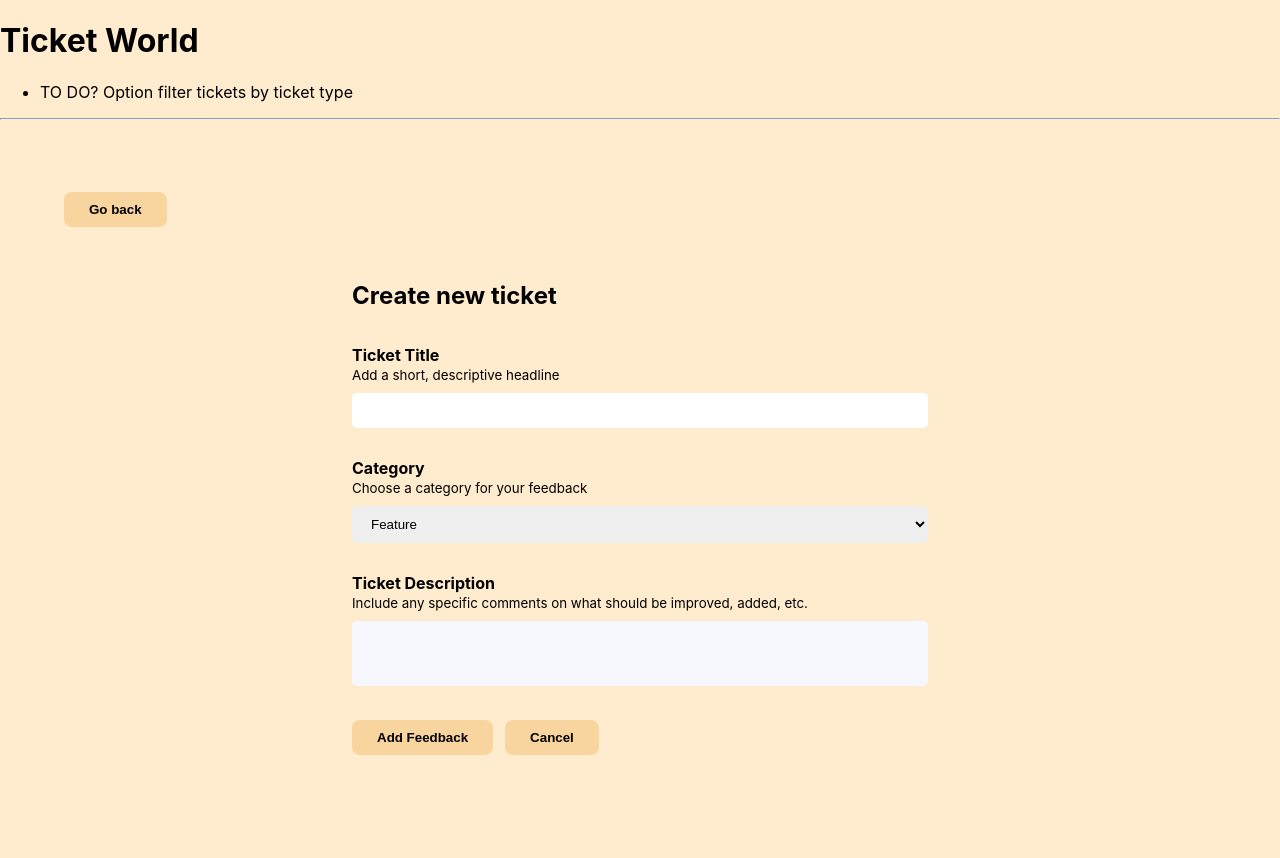
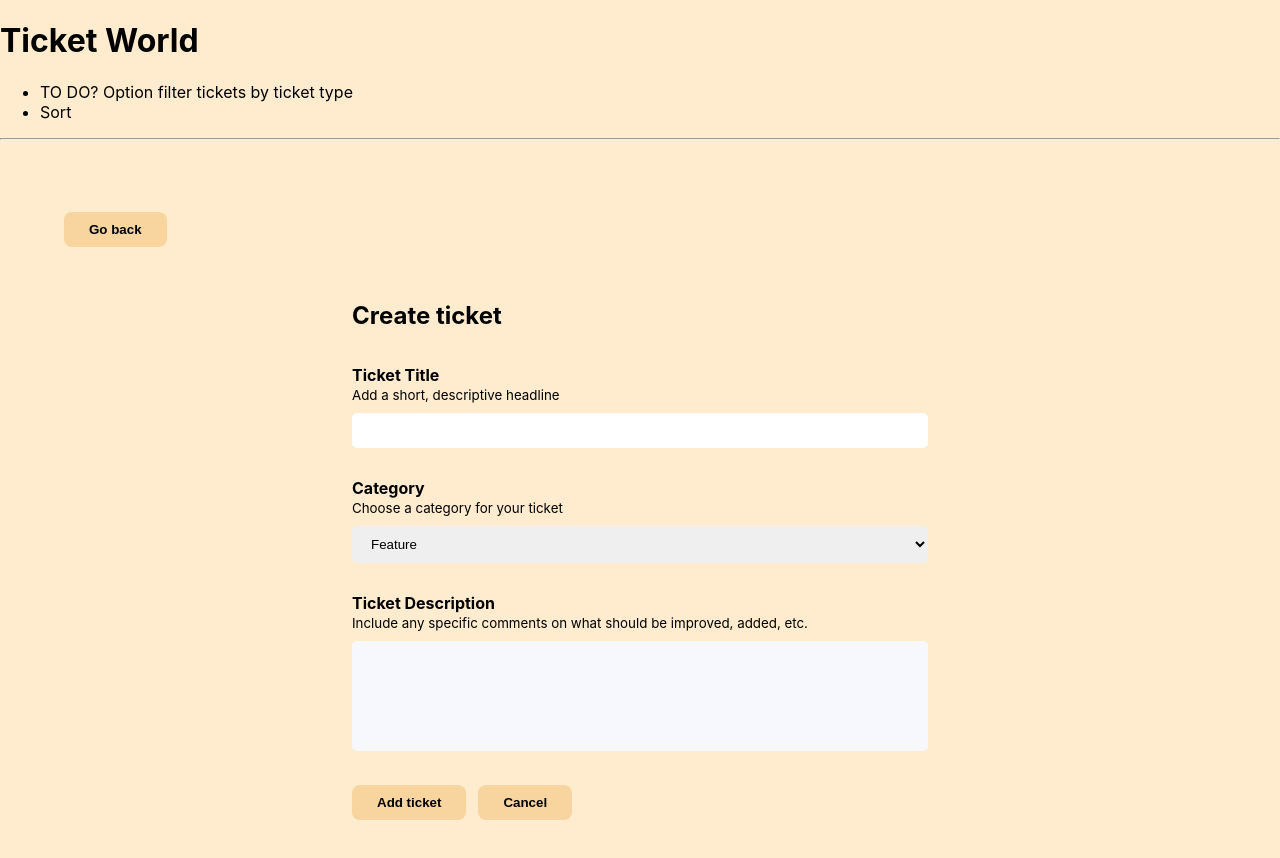
Before and after one commit to ryantruong927/CS4471, a React (Create React App) app: page / in a window 1280 px wide. Both pictures are taken after a click on the button "Create Ticket". Shown: the top 858 px of the page. Built offline with nearby package versions, Linux system fonts and the light colour scheme.

Commit message:
You can now edit tickets

```diff
--- a/src/App.css
+++ b/src/App.css
@@ -69,7 +69,7 @@ body {
 }
 
 .voting-btn.upvote {
-    color: cornflowerblue;
+    color: darkseagreen;
     margin-bottom: 12px;
 }
 
--- a/src/App.js
+++ b/src/App.js
@@ -42,6 +42,18 @@ function App() {
         }
       }
 
+    } else if (action === 'create_ticket') {
+      let item = { ...target, id: tickets.length, upvotes: 0, downvotes: 0, comments: 0 }
+      tickets.push(item)
+      setCurrentPage("tickets_page")
+      setSelectedTicket(null)
+
+    } else if (action === 'update_ticket') {
+      tickets[target[0]] = { ...tickets[target[0]], ...target[1] }
+
+      setCurrentPage("tickets_page")
+      setSelectedTicket(null)
+
     } else if (action === 'open'){
       let direction = target.split(' ')
       setCurrentPage(direction[0])
@@ -51,6 +63,8 @@ function App() {
         setSelectedTicket(parseInt(direction[1]))
       }
 
+    } else if (action === 'sort') {
+      console.log('sorting in progress...')
     } else if (action === 'edit') {
       setSelectedTicket(target)
       setCurrentPage('tickets_form_page')
@@ -63,13 +77,6 @@ function App() {
     setTickets([ ...tickets ])
   }
 
-  const addTicket = (item) => {
-    item = { ...item, id: tickets.length, upvotes: 0, downvotes: 0, comments: 0 }
-    setTickets([ ...tickets, item ])
-    setCurrentPage("tickets_page")
-    setSelectedTicket(null)
-  }
-
   let html
   if ( currentPage === 'tickets_page' ){
     html = <TicketsPage
@@ -79,7 +86,7 @@ function App() {
   } else if ( currentPage === 'tickets_form_page' ){
     html = <TicketsFormPage
       ticket={ selectedTicket !== null ? tickets[selectedTicket] : null }
-      create={addTicket} doAction={doAction}
+      doAction={doAction}
     />
   } else if ( currentPage === 'tickets_page_single' ){
     html = <TicketsPageSingle
@@ -95,6 +102,7 @@ function App() {
       <h1>Ticket World</h1>
       <ul>
         <li>TO DO? Option filter tickets by ticket type</li>
+        <li>Sort</li>
       </ul>
       <hr/>
       { html }
--- a/src/TicketsFormPage.js
+++ b/src/TicketsFormPage.js
@@ -1,12 +1,70 @@
-import TicketForm from "./components/TicketForm";
+import { useState } from "react";
 
-const TicketsFormPage = ({ ticket, doAction, create }) => {
+const TicketsFormPage = ({ ticket, doAction }) => {
 
-  console.log(ticket)
+  const [ title, setTitle ] = useState(ticket !== undefined ? ticket.title : "")
+  const [ type, setType ] = useState(ticket !== undefined ? ticket.type : "Feature")
+  const [ description, setDescription ] = useState(ticket !== undefined ? ticket.description : "")
+
+  // Change form text between creating a new ticket and editing one
+  const header = ticket === undefined ? 'Create ticket' : 'Edit ticket'
+  const btnText = ticket === undefined ? 'Add ticket' : 'Update ticket'
+
+  const titleField = <div className="field">
+    <label htmlFor="ticket-title">Ticket Title</label>
+    <p>Add a short, descriptive headline</p>
+    <input
+      type="text" id="ticket-title" autoComplete="off"
+      value={ title }
+      onChange={ e => setTitle(e.target.value) }
+    />
+  </div>
+
+  const types =  [ "Feature", "UI/UX", "Enhancement", "Bug" ]
+  const typeField = <div className="field">
+    <label htmlFor="ticket-type">Category</label>
+    <p>Choose a category for your ticket</p>
+    <select id="ticket-type" value={ type } onChange={ e => setType(e.target.value) }>
+      { types.map( i => <option key={i} value={i}>{i}</option> ) }
+    </select>
+  </div>
+
+  const descriptionField = <div className="field">
+    <label htmlFor="ticket-description">Ticket Description</label>
+    <p>Include any specific comments on what should be improved, added, etc.</p>
+    <textarea
+      id="ticket-description" rows={6}
+      value={ description } onChange={ e => setDescription(e.target.value) }
+    ></textarea>
+  </div>
+
+  const buttons = <div className="buttons">
+    <button className="custom-btn purple" onClick={() => {
+      if ( title === '' || description === '' || type === '' ) return
+
+      let result = { title: title, description: description, type: type }
+      if ( ticket === undefined ){
+        doAction('create_ticket', result)
+      } else {
+        doAction('update_ticket', [ticket.id, result])
+      }
+      setTitle("")
+      setDescription("")
+      setType("Feature")
+    }}>{btnText}</button>
+    <button className="custom-btn dark" onClick={() => doAction('open', `tickets_page null`)}>Cancel</button>
+  </div>
+
   return (
     <div className="tickets-form-page">
       <button className="custom-btn" onClick={() => doAction('open', `tickets_page null`)}>Go back</button>
-      <TicketForm createTicket={create} cancel={() => doAction('open', `tickets_page null`)}/>
+      <div className="ticket-form">
+        <h2>{header}</h2>
+        { titleField }
+        { typeField }
+        { descriptionField }
+        { buttons }
+      </div>
     </div>
   )
 }
--- a/src/components/TicketForm.js
+++ /dev/null
@@ -1,59 +0,0 @@
-import { useState } from "react";
-
-const TicketForm = ({ createTicket, cancel }) => {
-
-  const [ title, setTitle ] = useState("")
-  const [ type, setType ] = useState("Feature")
-  const [ description, setDescription ] = useState("")
-
-  const titleField = <div className="field">
-    <label htmlFor="ticket-title">Ticket Title</label>
-    <p>Add a short, descriptive headline</p>
-    <input
-      type="text" id="ticket-title" autoComplete="off"
-      value={ title }
-      onChange={ e => setTitle(e.target.value) }
-    />
-  </div>
-
-  const types =  [ "Feature", "UI/UX", "Enhancement", "Bug" ]
-  const typeField = <div className="field">
-    <label htmlFor="ticket-type">Category</label>
-    <p>Choose a category for your feedback</p>
-    <select id="ticket-type" value={ type } onChange={ e => setType(e.target.value) }>
-      { types.map( i => <option key={i} value={i}>{i}</option> ) }
-    </select>
-  </div>
-
-  const descriptionField = <div className="field">
-    <label htmlFor="ticket-description">Ticket Description</label>
-    <p>Include any specific comments on what should be improved, added, etc.</p>
-    <textarea
-      id="ticket-description" rows={3}
-      value={ description } onChange={ e => setDescription(e.target.value) }
-    ></textarea>
-  </div>
-
-  const buttons = <div className="buttons">
-    <button className="custom-btn purple" onClick={() => {
-      if ( title === '' || description === '' || type === '' ) return
-      createTicket({ title: title, description: description, type: type })
-      setTitle("")
-      setDescription("")
-      setType("Feature")
-    }}>Add Feedback</button>
-    <button className="custom-btn dark" onClick={cancel}>Cancel</button>
-  </div>
-
-  return (
-    <div className="ticket-form">
-      <h2>Create new ticket</h2>
-      { titleField }
-      { typeField }
-      { descriptionField }
-      { buttons }
-    </div>
-  )
-}
-
-export default TicketForm
```
Also changed, not shown: 11 other files (tests, documents, lock files or other folders).
